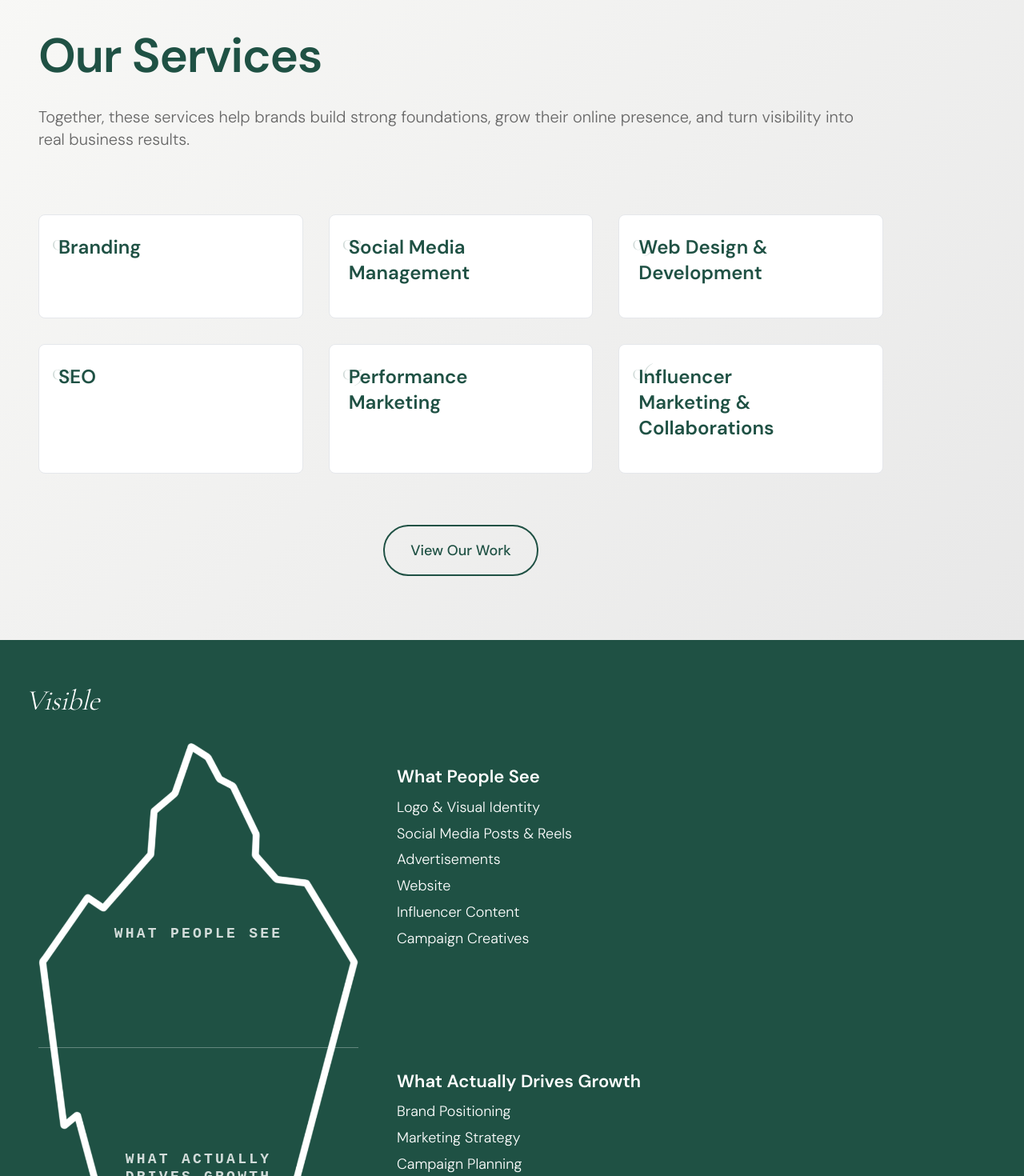
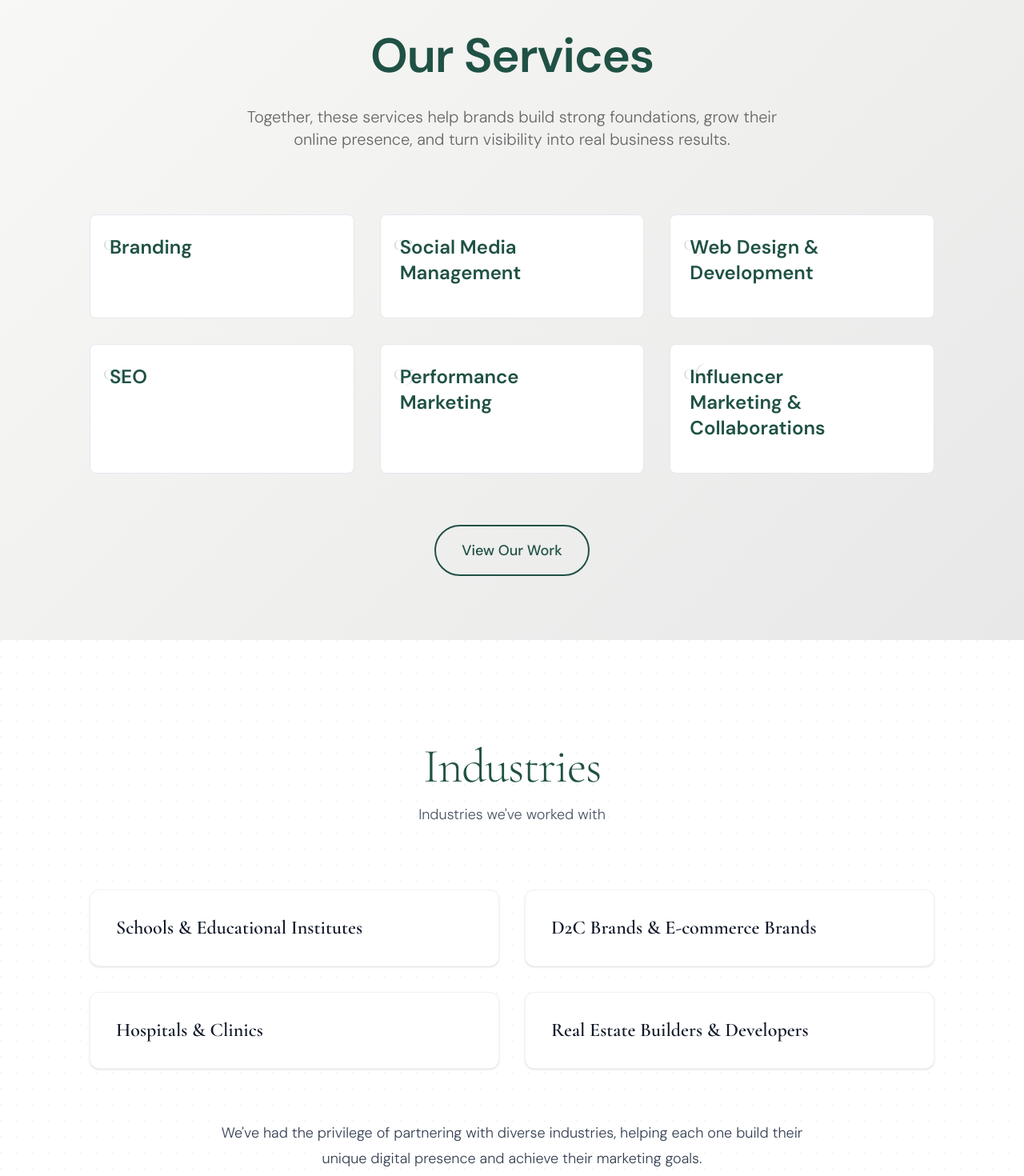
Before and after one commit to Masaru124/Corner-Stone, a Next.js app: page / in a window 1280 px wide. Shown: the part 840-2310 px from the top of the page at 80% size. Built offline with nearby package versions, Linux system fonts and the light colour scheme; no server answers; the database is empty.

Commit message:
new sections

```diff
--- a/src/app/page.tsx
+++ b/src/app/page.tsx
@@ -1,9 +1,11 @@
 import Hero from '@/components/Hero'
 import Services from '@/components/Services'
+import Industries from '@/components/Industries'
 import Portfolio from '@/components/Portfolio'
 import GrowthNumbers from '@/components/GrowthNumbers'
 import Iceberg from '@/components/Iceberg'
 import FAQ from '@/components/FAQ'
+import Founder from '@/components/Founder'
 import Contact from '@/components/Contact'
 import Footer from '@/components/Footer'
 
@@ -12,10 +14,12 @@ export default function Home() {
     <div className="min-h-screen bg-background">
       <Hero />
       <Services />
+      <Industries />
       <Iceberg />
       <Portfolio />
       <GrowthNumbers />
       <FAQ />
+      <Founder />
       <Contact />
       <Footer />
     </div>
--- a/src/components/FAQ.tsx
+++ b/src/components/FAQ.tsx
@@ -59,7 +59,7 @@ export default function FAQ() {
         }}></div>
       </div>
 
-      <div className="max-w-4xl mx-auto px-4 sm:px-6 lg:px-12 relative z-10">
+      <div className="max-w-6xl mx-auto px-4 sm:px-6 lg:px-12 relative z-10">
         {/* Section Header */}
         <motion.div
           initial={{ opacity: 0, y: 50 }}
@@ -76,29 +76,24 @@ export default function FAQ() {
           </p>
         </motion.div>
 
-        {/* FAQ Items */}
-        <div className="space-y-6 sm:space-y-8">
+        {/* FAQ Items - Two Column Layout */}
+        <div className="grid grid-cols-1 md:grid-cols-2 gap-6 sm:gap-8">
           {faqs.map((faq, index) => (
             <motion.div
               key={index}
               initial={{ opacity: 0, y: 30 }}
               whileInView={{ opacity: 1, y: 0 }}
-              transition={{ duration: 0.6, delay: index * 0.1 }}
+              transition={{ duration: 0.6, delay: index * 0.05 }}
               viewport={{ once: true }}
-              className="bg-gray-50 rounded-lg p-6 sm:p-8 border border-gray-200"
+              className="bg-white rounded-xl p-6 sm:p-8 border border-gray-100 shadow-sm hover:shadow-md transition-shadow duration-300"
             >
-              {/* Question */}
-              <div className="flex items-start gap-3 mb-4">
-                <div className="flex-shrink-0 w-8 h-8 rounded-full flex items-center justify-center text-white font-semibold text-sm" style={{ backgroundColor: '#1F5144' }}>
-                  {index + 1}
-                </div>
-                <h3 className="text-lg sm:text-xl font-semibold text-gray-900 leading-tight">
-                  {faq.question}
-                </h3>
-              </div>
+              {/* Question with larger text */}
+              <h3 className="text-xl sm:text-2xl font-semibold text-gray-900 leading-tight mb-4" style={{ fontFamily: "'Cormorant Garamond', serif", fontWeight: '600' }}>
+                {faq.question}
+              </h3>
 
               {/* Answer */}
-              <p className="text-gray-700 leading-relaxed pl-11">
+              <p className="text-gray-700 leading-relaxed text-base" style={{ lineHeight: '1.7' }}>
                 {faq.answer}
               </p>
             </motion.div>
--- /dev/null
+++ b/src/components/Founder.tsx
@@ -0,0 +1,69 @@
+'use client'
+
+import { motion, useInView } from 'framer-motion'
+import { useRef } from 'react'
+
+export default function Founder() {
+  const ref = useRef(null)
+  const isInView = useInView(ref, { once: false, amount: 0.1 })
+
+  return (
+    <section id="founder" ref={ref} className="relative py-20 sm:py-24 lg:py-32 overflow-hidden bg-white">
+      {/* Background Pattern */}
+      <div className="absolute inset-0 opacity-5">
+        <div className="absolute inset-0" style={{
+          backgroundImage: `radial-gradient(circle at 1px 1px, #1F5144 1px, transparent 1px)`,
+          backgroundSize: '20px 20px'
+        }}></div>
+      </div>
+
+      <div className="max-w-6xl mx-auto px-4 sm:px-6 lg:px-12 relative z-10">
+        {/* Section Header */}
+        <motion.div
+          initial={{ opacity: 0, y: 50 }}
+          whileInView={{ opacity: 1, y: 0 }}
+          transition={{ duration: 0.8 }}
+          viewport={{ once: true }}
+          className="text-center mb-16 sm:mb-20"
+        >
+          <h2 className="text-4xl sm:text-5xl lg:text-6xl font-serif font-light mb-4" style={{ color: '#1F5144', letterSpacing: '-0.02em' }}>
+            Founder
+          </h2>
+          <p className="text-lg text-gray-600 max-w-2xl mx-auto">
+            Meet the visionary behind Corner Stone Design & Media
+          </p>
+        </motion.div>
+
+        {/* Founder Image */}
+        <motion.div
+          initial={{ opacity: 0, scale: 0.9 }}
+          whileInView={{ opacity: 1, scale: 1 }}
+          transition={{ duration: 0.8 }}
+          viewport={{ once: true }}
+          className="flex justify-center mb-12"
+        >
+          <div className="relative rounded-full overflow-hidden shadow-2xl" style={{ width: '300px', height: '300px' }}>
+            <img
+              src="/founder.jpeg"
+              alt="Founder of Corner Stone Design & Media"
+              className="w-full h-full object-cover"
+            />
+          </div>
+        </motion.div>
+
+        {/* Founder Description */}
+        <motion.div
+          initial={{ opacity: 0, y: 30 }}
+          whileInView={{ opacity: 1, y: 0 }}
+          transition={{ duration: 0.8, delay: 0.3 }}
+          viewport={{ once: true }}
+          className="text-center max-w-3xl mx-auto"
+        >
+          <p className="text-lg leading-relaxed text-gray-700" style={{ lineHeight: '1.8' }}>
+            With a passion for creativity and a deep understanding of digital marketing, our founder established Corner Stone Design & Media with a vision to help businesses build strong, memorable brands that stand out in today's competitive landscape.
+          </p>
+        </motion.div>
+      </div>
+    </section>
+  )
+}
--- /dev/null
+++ b/src/components/Industries.tsx
@@ -0,0 +1,77 @@
+'use client'
+
+import { motion, useInView } from 'framer-motion'
+import { useRef } from 'react'
+
+const industries = [
+  'Schools & Educational Institutes',
+  'D2C Brands & E-commerce Brands',
+  'Hospitals & Clinics',
+  'Real Estate Builders & Developers'
+]
+
+export default function Industries() {
+  const ref = useRef(null)
+  const isInView = useInView(ref, { once: false, amount: 0.1 })
+
+  return (
+    <section id="industries" ref={ref} className="relative py-20 sm:py-24 lg:py-32 overflow-hidden bg-white">
+      {/* Background Pattern */}
+      <div className="absolute inset-0 opacity-5">
+        <div className="absolute inset-0" style={{
+          backgroundImage: `radial-gradient(circle at 1px 1px, #1F5144 1px, transparent 1px)`,
+          backgroundSize: '20px 20px'
+        }}></div>
+      </div>
+
+      <div className="max-w-6xl mx-auto px-4 sm:px-6 lg:px-12 relative z-10">
+        {/* Section Header */}
+        <motion.div
+          initial={{ opacity: 0, y: 50 }}
+          whileInView={{ opacity: 1, y: 0 }}
+          transition={{ duration: 0.8 }}
+          viewport={{ once: true }}
+          className="text-center mb-16 sm:mb-20"
+        >
+          <h2 className="text-4xl sm:text-5xl lg:text-6xl font-serif font-light mb-4" style={{ color: '#1F5144', letterSpacing: '-0.02em' }}>
+            Industries
+          </h2>
+          <p className="text-lg text-gray-600 max-w-2xl mx-auto">
+            Industries we've worked with
+          </p>
+        </motion.div>
+
+        {/* Industries Grid */}
+        <div className="grid grid-cols-1 md:grid-cols-2 gap-6 sm:gap-8">
+          {industries.map((industry, index) => (
+            <motion.div
+              key={index}
+              initial={{ opacity: 0, y: 30 }}
+              whileInView={{ opacity: 1, y: 0 }}
+              transition={{ duration: 0.6, delay: index * 0.1 }}
+              viewport={{ once: true }}
+              className="bg-white rounded-xl p-6 sm:p-8 border border-gray-100 shadow-sm hover:shadow-md transition-shadow duration-300"
+            >
+              <h3 className="text-xl sm:text-2xl font-semibold text-gray-900 leading-tight" style={{ fontFamily: "'Cormorant Garamond', serif", fontWeight: '600' }}>
+                {industry}
+              </h3>
+            </motion.div>
+          ))}
+        </div>
+
+        {/* Additional Info */}
+        <motion.div
+          initial={{ opacity: 0, y: 30 }}
+          whileInView={{ opacity: 1, y: 0 }}
+          transition={{ duration: 0.8, delay: 0.5 }}
+          viewport={{ once: true }}
+          className="text-center mt-16 max-w-3xl mx-auto"
+        >
+          <p className="text-lg leading-relaxed text-gray-700" style={{ lineHeight: '1.8' }}>
+            We've had the privilege of partnering with diverse industries, helping each one build their unique digital presence and achieve their marketing goals.
+          </p>
+        </motion.div>
+      </div>
+    </section>
+  )
+}
--- a/src/components/Services.tsx
+++ b/src/components/Services.tsx
@@ -12,12 +12,12 @@ const services = [
   {
     id: '02',
     name: 'Social Media Management',
-    description: 'Social media is one of most powerful platforms for building awareness and trust. We manage your brand\'s social media presence by planning content, designing creative posts and reels, writing captions, and maintaining consistent visual identity. Our focus is to keep your brand active, engaging, and visible so that your audience stays connected and your brand grows online.'
+    description: "Social media is one of most powerful platforms for building awareness and trust. We manage your brand's social media presence by planning content, designing creative posts and reels, writing captions, and maintaining consistent visual identity. Our focus is to keep your brand active, engaging, and visible so that your audience stays connected and your brand grows online."
   },
   {
     id: '03',
     name: 'Web Design & Development',
-    description: 'A website is digital home of your brand. We design and develop modern, responsive, and user-friendly websites that clearly communicate your brand and services. Our websites are built not just to look good but also to guide visitors toward action — whether it\'s contacting you, making an enquiry, or learning more about your business.'
+    description: "A website is digital home of your brand. We design and develop modern, responsive, and user-friendly websites that clearly communicate your brand and services. Our websites are built not just to look good but also to guide visitors toward action — whether it's contacting you, making an enquiry, or learning more about your business."
   },
   {
     id: '04',
@@ -39,7 +39,6 @@ const services = [
 export default function Services() {
   const ref = useRef(null)
   const isInView = useInView(ref, { once: false, amount: 0.1 })
-
   const [hoveredService, setHoveredService] = useState<string | null>(null)
 
   const scrollToSection = (sectionId: string) => {
@@ -50,31 +49,30 @@ export default function Services() {
   }
 
   return (
-    <section id="services" ref={ref} className="relative min-h-screen flex items-center justify-start bg-white">
-      {/* Background with parallax */}
+    <section id="services" ref={ref} className="relative min-h-screen flex items-center justify-center bg-white">
+      {/* Background */}
       <div className="absolute inset-0 z-0" style={{ background: `linear-gradient(135deg, #F8F8F6 0%, #E8E8E8 100%)` }} />
 
       {/* Content */}
-      <div className="relative z-10 max-w-6xl px-4 sm:px-6 lg:px-12 py-20">
-        {/* Section Header */}
+      <div className="relative z-10 w-full max-w-6xl mx-auto px-4 sm:px-6 lg:px-12 py-20">
+
+        {/* Section Header — centered */}
         <motion.div
           initial={{ opacity: 0, y: 50 }}
           whileInView={{ opacity: 1, y: 0 }}
           transition={{ duration: 1, ease: "easeOut" }}
-          className="text-left mb-20"
+          className="text-center mb-20"
         >
           <h2 className="text-4xl sm:text-5xl lg:text-6xl font-bold" style={{ color: '#1F5144', letterSpacing: '-0.02em', fontFamily: '"DM Sans", sans-serif' }}>
             Our Services
           </h2>
-
-          {/* Subtitle */}
-          <div className="mt-8 text-lg sm:text-xl" style={{ color: '#666' }}>
+          <div className="mt-8 text-lg sm:text-xl max-w-2xl mx-auto" style={{ color: '#666' }}>
             <p>Together, these services help brands build strong foundations, grow their online presence, and turn visibility into real business results.</p>
           </div>
         </motion.div>
 
-        {/* Services Grid */}
-        <div className="grid grid-cols-1 md:grid-cols-2 lg:grid-cols-3 gap-8">
+        {/* Services Grid — centered */}
+        <div className="grid grid-cols-1 md:grid-cols-2 lg:grid-cols-3 gap-8 justify-items-center">
           {services.map((service, index) => (
             <motion.div
               key={service.id}
@@ -82,7 +80,7 @@ export default function Services() {
               whileInView={{ opacity: 1, y: 0 }}
               transition={{ duration: 0.6, delay: index * 0.1 }}
               viewport={{ once: true }}
-              className="group relative bg-white border border-gray-200 rounded-lg p-6 cursor-pointer transition-all duration-300 hover:shadow-lg hover:border-gray-300"
+              className="group relative w-full bg-white border border-gray-200 rounded-lg p-6 cursor-pointer transition-all duration-300 hover:shadow-lg hover:border-gray-300"
               onMouseEnter={() => setHoveredService(service.id)}
               onMouseLeave={() => setHoveredService(null)}
               whileHover={{
@@ -92,10 +90,7 @@ export default function Services() {
             >
               {/* Service Number */}
               <div className="absolute top-4 left-4 opacity-20">
-                <span
-                  className="text-2xl md:text-3xl font-serif font-light"
-                  style={{ color: '#1F5144' }}
-                >
+                <span className="text-2xl md:text-3xl font-serif font-light" style={{ color: '#1F5144' }}>
                   {service.id}
                 </span>
               </div>
@@ -105,7 +100,7 @@ export default function Services() {
                 {service.name}
               </h3>
 
-              {/* Service Description - Expandable */}
+              {/* Description — expands on hover */}
               <motion.div
                 initial={{ height: 0, opacity: 0 }}
                 animate={{
@@ -120,7 +115,7 @@ export default function Services() {
                 </p>
               </motion.div>
 
-              {/* Hover Indicator */}
+              {/* Bottom border indicator */}
               <motion.div
                 className="absolute bottom-0 left-0 right-0 h-0.5"
                 style={{ backgroundColor: '#1F5144' }}
@@ -132,7 +127,7 @@ export default function Services() {
           ))}
         </div>
 
-        {/* Call to Action */}
+        {/* CTA — centered */}
         <motion.div
           initial={{ opacity: 0, y: 20 }}
           whileInView={{ opacity: 1, y: 0 }}
```
Also changed, not shown: public/founder.jpeg (added).
